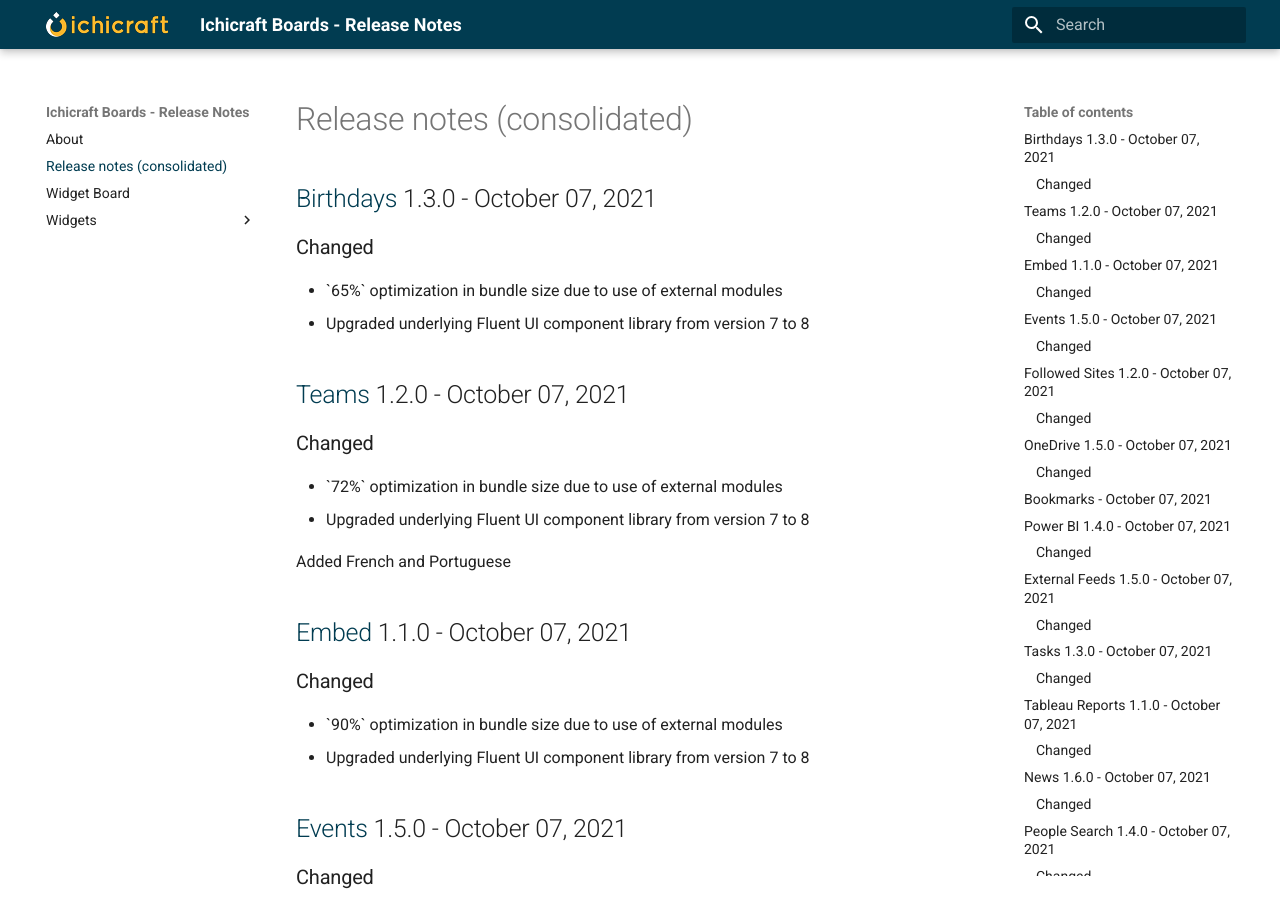
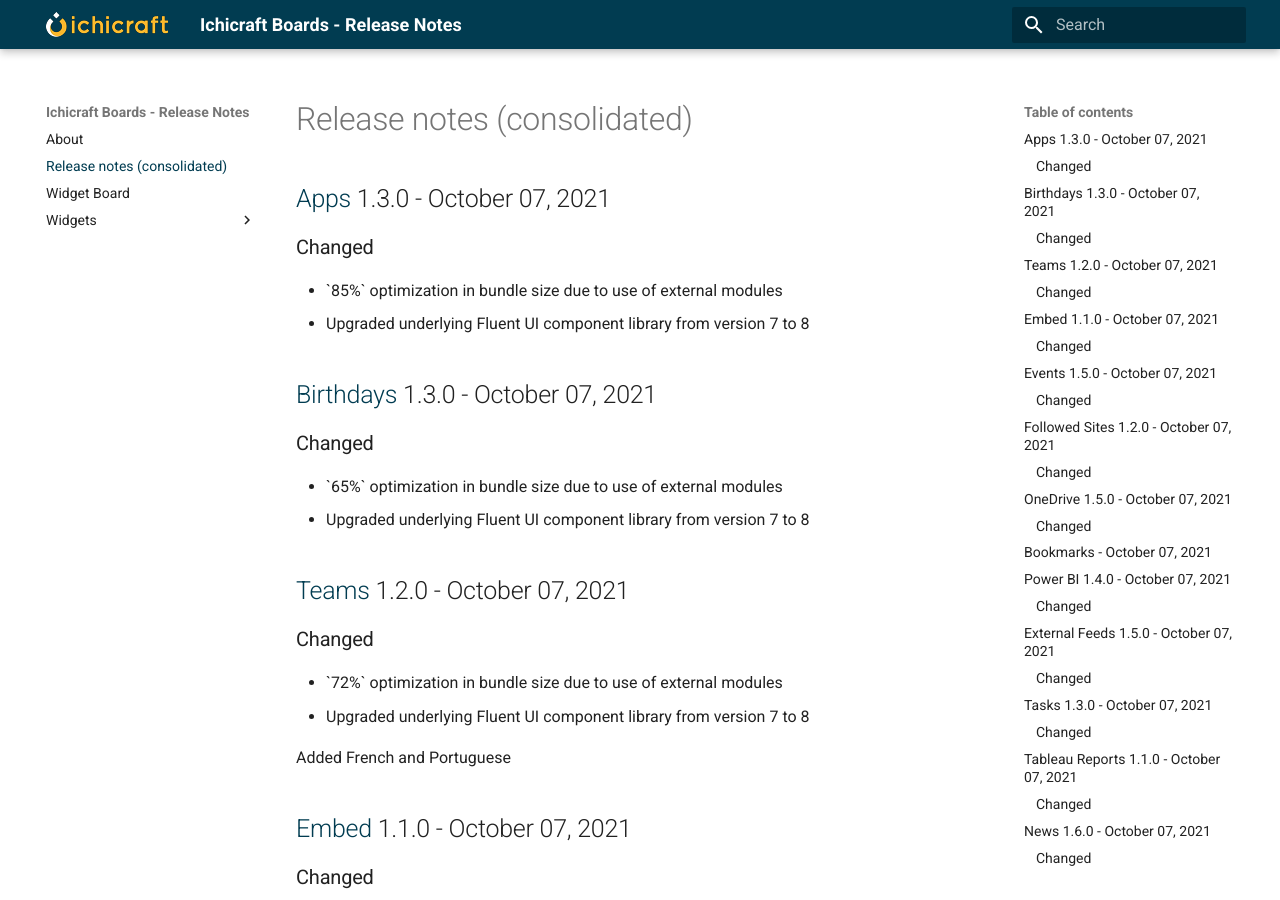
Before and after one commit to ichicraft/widgets-docs, an MkDocs documentation site: the page built from docs/Release-notes-(consolidated).md, in a window 1280 px wide and 900 px high. Built offline with MkDocs 1.6.1 and Material for MkDocs 9.7.7, drawn with Linux system fonts in a browser that asks for light colours.

Commit message:
Release notes updated by BuildService

```diff
--- a/docs/Release-notes-(consolidated).md
+++ b/docs/Release-notes-(consolidated).md
@@ -1,3 +1,9 @@
+## [Apps](./Widgets/Apps.md) 1.3.0 - October 07, 2021
+
+### Changed
+- &#x60;85%&#x60; optimization in bundle size due to use of external modules
+- Upgraded underlying Fluent UI component library from version 7 to 8
+
 ## [Birthdays](./Widgets/Birthdays.md) 1.3.0 - October 07, 2021
 
 ### Changed
```
Also changed, not shown: docs/Widgets/Apps.md (+6 -0 lines).
